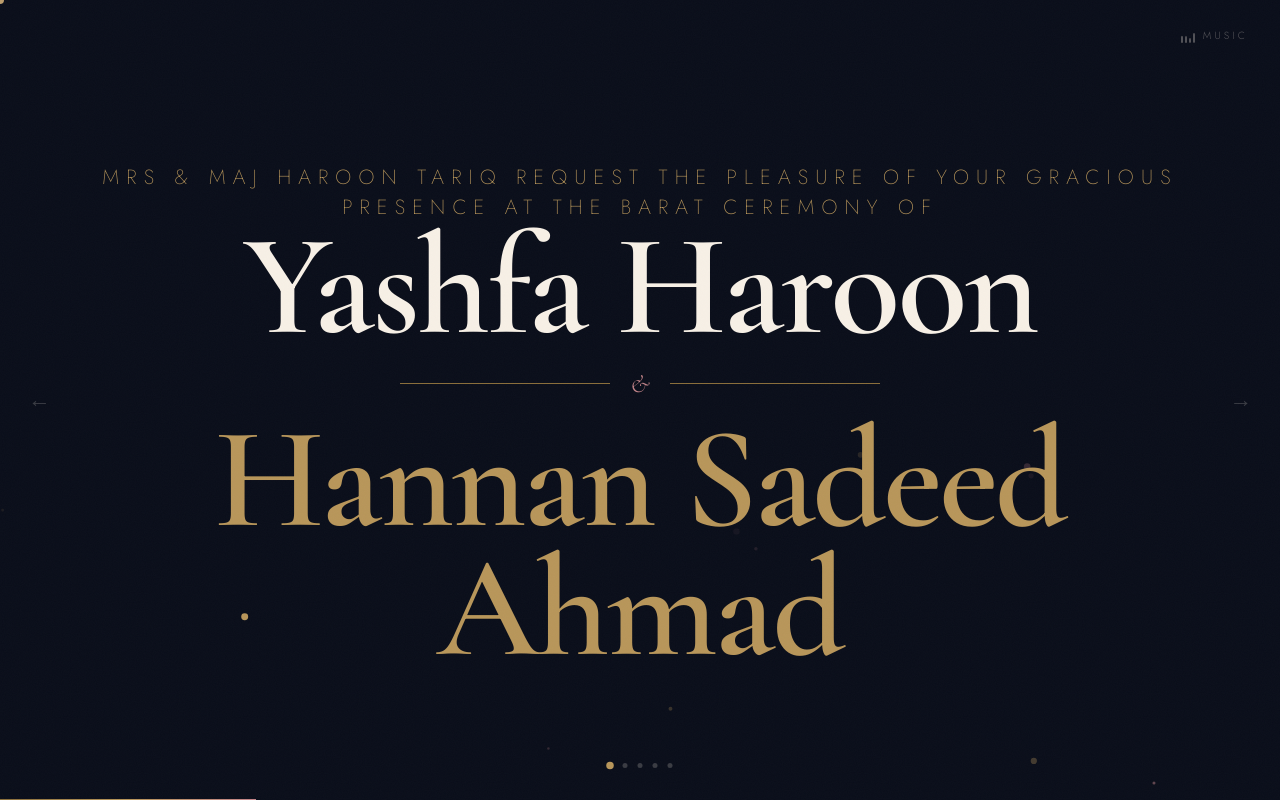
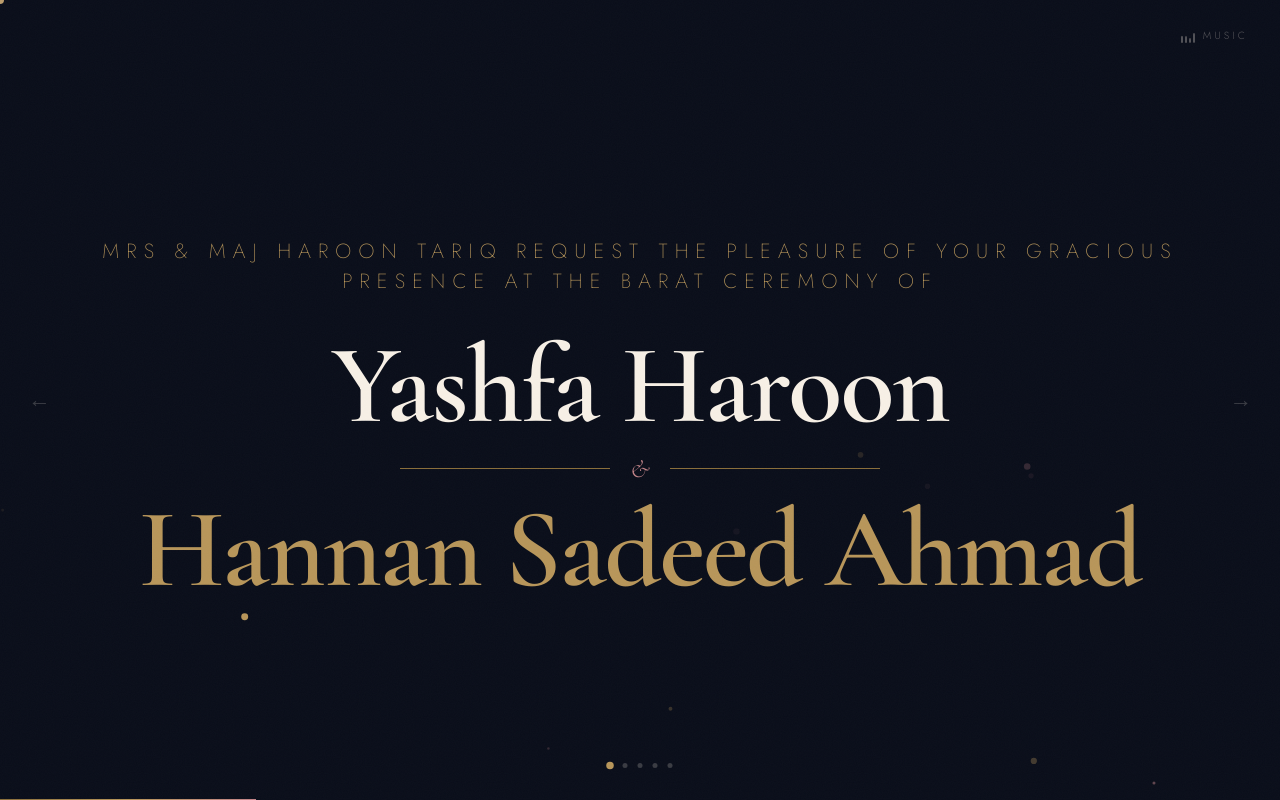
Before and after one commit to YashfaHaroon/invite, a plain HTML site: page index.html in a window 1280 px wide. Both pictures are taken after a click on the button "INVITATION". Drawn offline with nearby package versions, Linux system fonts and the light colour scheme.

Commit message:
Adjust font size and update wedding invitation text

```diff
--- a/index.html
+++ b/index.html
@@ -179,7 +179,7 @@ body::after {
 .name-line {
   font-family: 'Cormorant Garamond', serif;
   font-weight: 600;
-  font-size: clamp(3.8rem, 13vw, 9rem);
+  font-size: clamp(3rem, 10vw, 7rem);
   line-height: .9;
   letter-spacing: -.02em;
   color: var(--ivory);
@@ -578,7 +578,7 @@ const SLIDES = [
     dur: 7000,
     build(el) {
       el.innerHTML = `
-      <p class="t-label wedding-line fade" style="--dl:1.2s;margin-top:36px">Mrs & Maj Haroon Tariq request the pleasure of your gracious presence at the Barat Ceremony of</p>
+      <p class="t-label wedding-line fade" style="--dl:1.2s;margin-top:36px">Mrs & Maj Haroon Tariq request the pleasure of your gracious presence at the Barat Ceremony of</p><br><br>
         <div class="names-wrap">
           <div class="name-line bride reveal" style="--dl:.1s">Yashfa Haroon</div>
           <div class="ampersand-rule">
```
